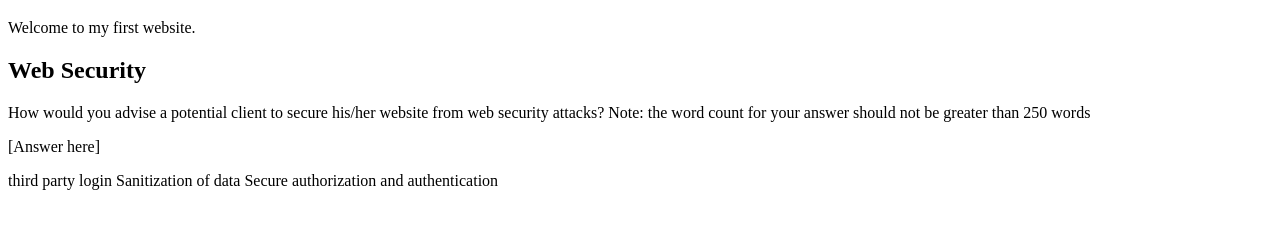
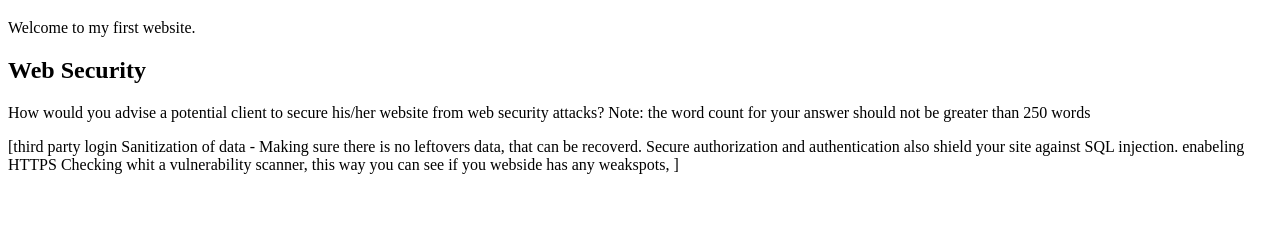
Before and after one commit to PatBry/First-prodject, a plain HTML site: page index.html in a window 1280 px wide. Shown: the part 61-290 px from the top of the page. Drawn offline with Linux system fonts and the light colour scheme.

Commit message:
Update index.html

```diff
--- a/index.html
+++ b/index.html
@@ -8,10 +8,11 @@
     <p>Welcome to my first website.</p>
     <h2>Web Security</h2>
     <p id="web-security-question">How would you advise a potential client to secure his/her website from web security attacks? Note: the word count for your answer should not be greater than 250 words</p>
-    <p id="web-security-answer">[Answer here]</p>
+    <p id="web-security-answer">[third party login
+      Sanitization of data - Making sure there is no leftovers data, that can be recoverd.
+      Secure authorization and authentication
+      also shield your site against SQL injection.
+      enabeling HTTPS
+      Checking whit a vulnerability scanner, this way you can see if you webside has any weakspots, ]</p>
   </body>
 </html>
-
-third party login
-Sanitization of data
-Secure authorization and authentication
```
